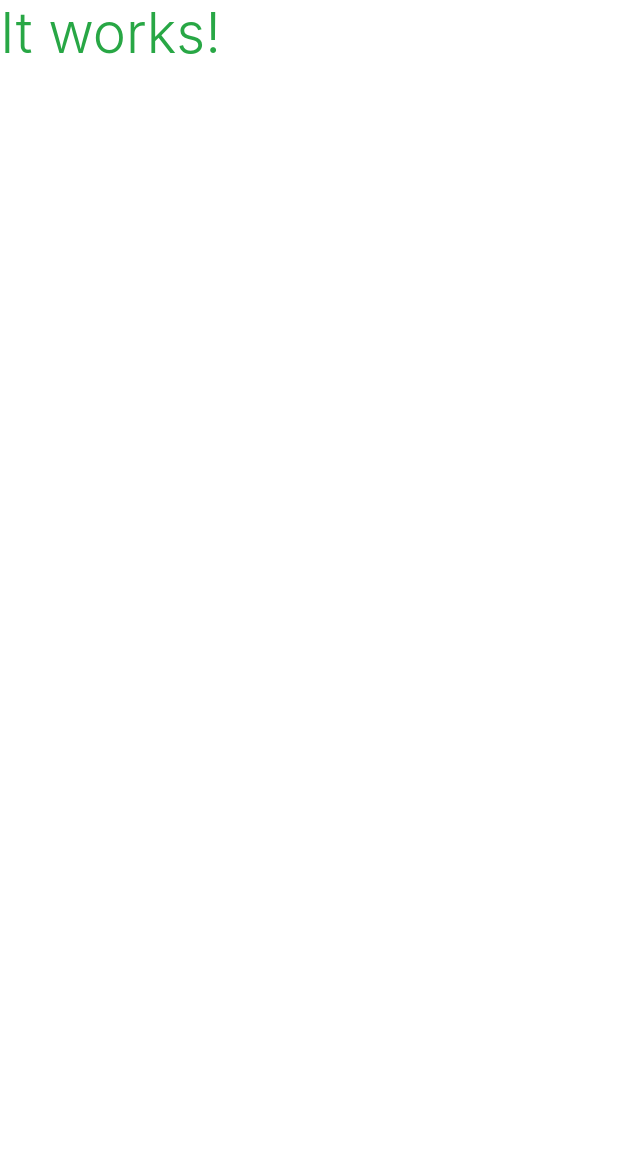
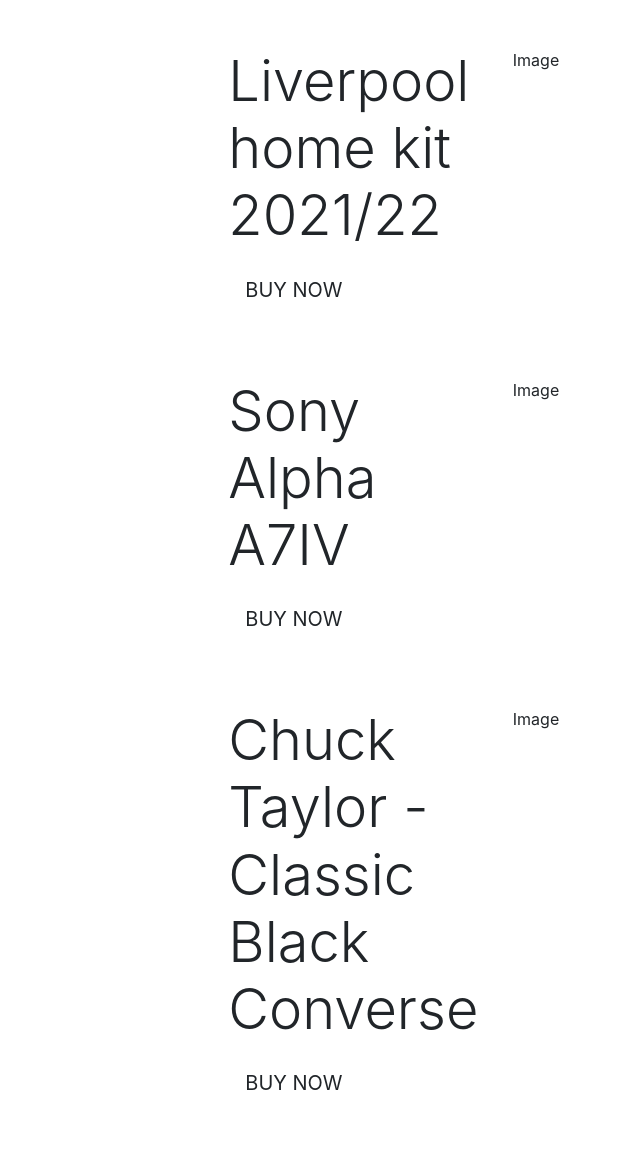
Before and after one commit to FiachraCI/the_esc_outlet, a Django app: page / in a window 1280 px wide. Before the commit the part shown is almost empty. Shown: the whole page, without its empty margins (0-640 px from the left). Before the commit the page ends 54 px from the top, so only its background shows below. Run offline with Django 3.2, Linux system fonts and the light colour scheme.

Commit message:
Added basic homepage layout/content

```diff
--- a/home/templates/home/index.html
+++ b/home/templates/home/index.html
@@ -1,6 +1,47 @@
 {% extends "base.html" %}
 {% load static %}
 
+{% block page_header %}
+<div class="container header-container">
+    <div class="row">
+        <div class="col"></div>
+    </div>
+</div>
+{% endblock %}
+
 {% block content %}
-<h1 class="display-4 text-success">It works!</h1>
+<div class="h-100 container-fluid">
+    <div class="h-100 row">
+        <div class="col-10 col-lg-8 mx-auto">
+            <div class="row hot-product hot-product-1 h-30 my-5">
+                <div class="col-md-4 product-text">
+                    <h1 class="display-4 logo-font text-black">Liverpool home kit 2021/22</h1>
+                    <h4>
+                        <a href="" class="btn btn-lg buy-now-button text-uppercase rounded-0 py-3">Buy Now</a>
+                    </h4>
+                </div>
+                <div class="col-md-8 product-image">Image</div>
+            </div>
+            <div class="row hot-product hot-product-2 h-30 my-5">
+                <div class="col-md-4 product-text">
+                    <h1 class="display-4 logo-font text-black">Sony Alpha A7IV</h1>
+                    <h4>
+                        <a href="" class="btn btn-lg buy-now-button text-uppercase rounded-0 py-3">Buy Now</a>
+                    </h4>
+                </div>
+                <div class="col-md-8 product-image">Image</div>
+            </div>
+            <div class="row hot-product hot-product-3 h-30 my-5">
+                <div class="col-md-4 product-text">
+                    <h1 class="display-4 logo-font text-black">Chuck Taylor - Classic Black Converse</h1>
+                    <h4>
+                        <a href="" class="btn btn-lg buy-now-button text-uppercase rounded-0 py-3">Buy Now</a>
+                    </h4>
+                </div>
+                <div class="col-md-8 product-image">Image</div>
+            </div>
+        </div>
+
+    </div>
+</div>
 {% endblock %}
```
